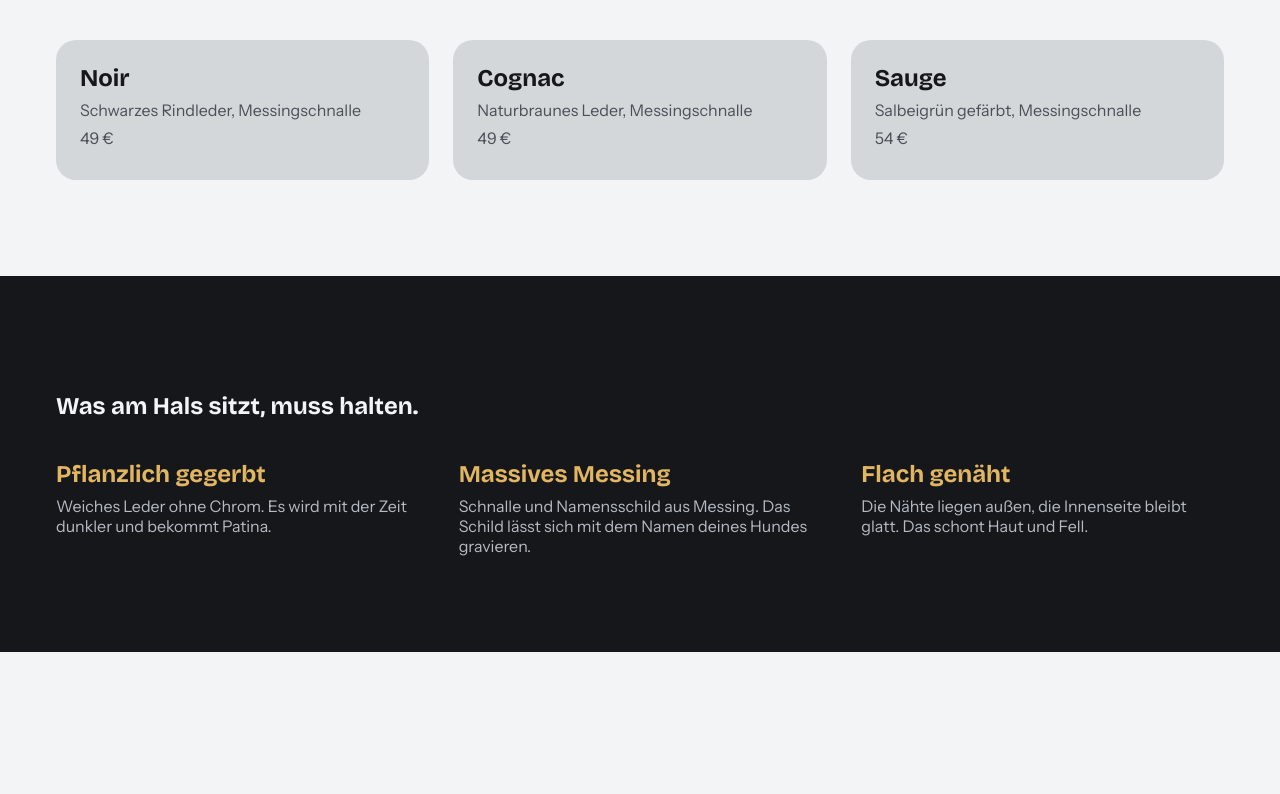
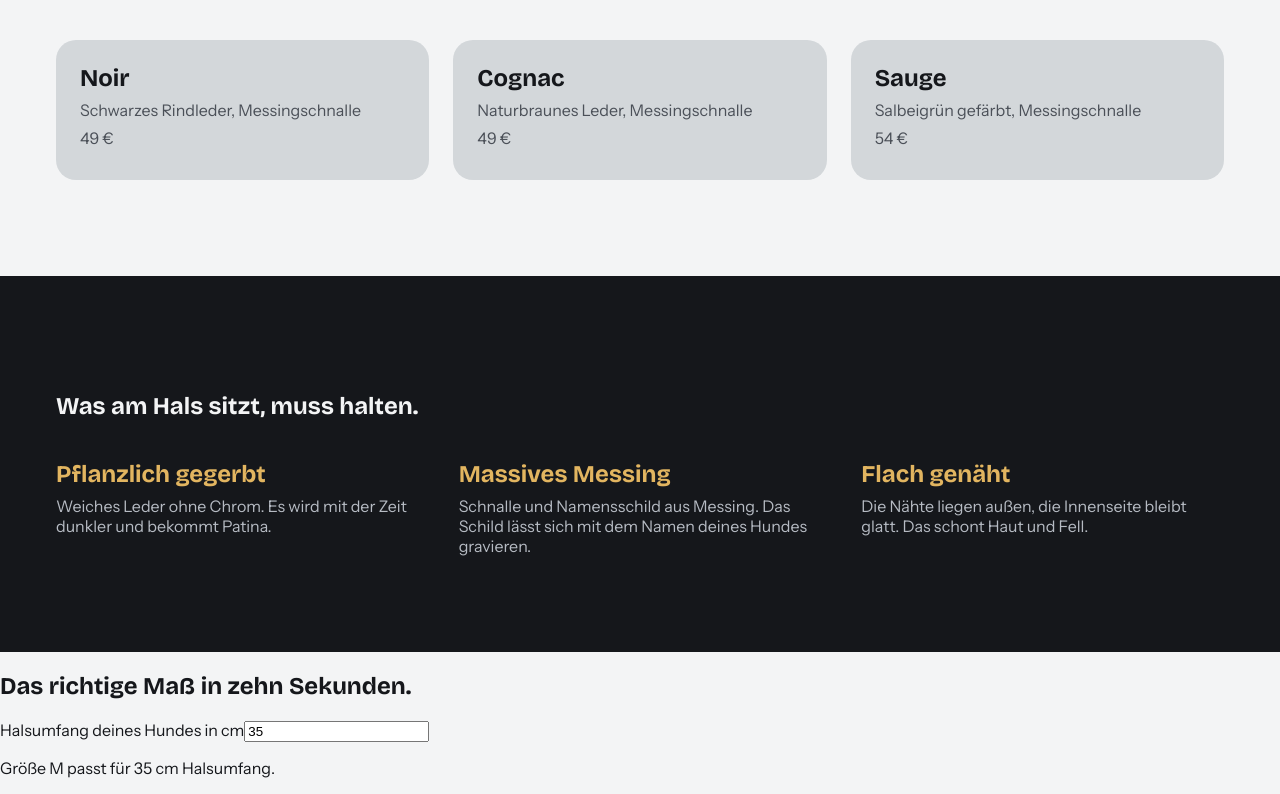
Before and after one commit to MarinaHusar/frenchie, a React (Vite) app: page / in a window 1280 px wide. Shown: the part 1023-1817 px from the top of the page. Before the commit the page ends 1675 px from the top, so only its background shows below. Built offline with nearby package versions, Linux system fonts and the light colour scheme.

Commit message:
Add size advisor with useState

```diff
--- a/src/App.tsx
+++ b/src/App.tsx
@@ -2,6 +2,8 @@ import { Header } from "./components/Header";
 import { Hero } from "./components/Hero";
 import { Collection } from "./components/Collection";
 import { Handwerk } from "./components/Handwerk";
+import { SizeAdvisor } from "./components/SizeAdvisor";
+
 function App() {
   return (
     <>
@@ -9,6 +11,7 @@ function App() {
       <Hero />
       <Collection />
       <Handwerk />
+      <SizeAdvisor />
     </>
   );
 }
--- /dev/null
+++ b/src/components/SizeAdvisor.tsx
@@ -0,0 +1,36 @@
+import { useState } from "react";
+
+function getSize(cm: number): string | null {
+  if (cm >= 26 && cm <= 32) return "S";
+  if (cm > 32 && cm <= 38) return "M";
+  if (cm > 38 && cm <= 44) return "L";
+  if (cm > 44 && cm <= 50) return "XL";
+  return null;
+}
+
+export function SizeAdvisor() {
+  const [cm, setCm] = useState(35);
+  const size = getSize(cm);
+
+  return (
+    <section className="advisor" id="groesse">
+      <h2>Das richtige Maß in zehn Sekunden.</h2>
+      <label htmlFor="cm">Halsumfang deines Hundes in cm</label>
+      <input
+        id="cm"
+        type="number"
+        value={cm}
+        onChange={(event) => setCm(Number(event.target.value))}
+      />
+      {size ? (
+        <p>
+          Größe {size} passt für {cm} cm Halsumfang.
+        </p>
+      ) : (
+        <p>
+          Keine passende Größe gefunden. Schreib uns, wir finden eine Lösung.
+        </p>
+      )}
+    </section>
+  );
+}
```
